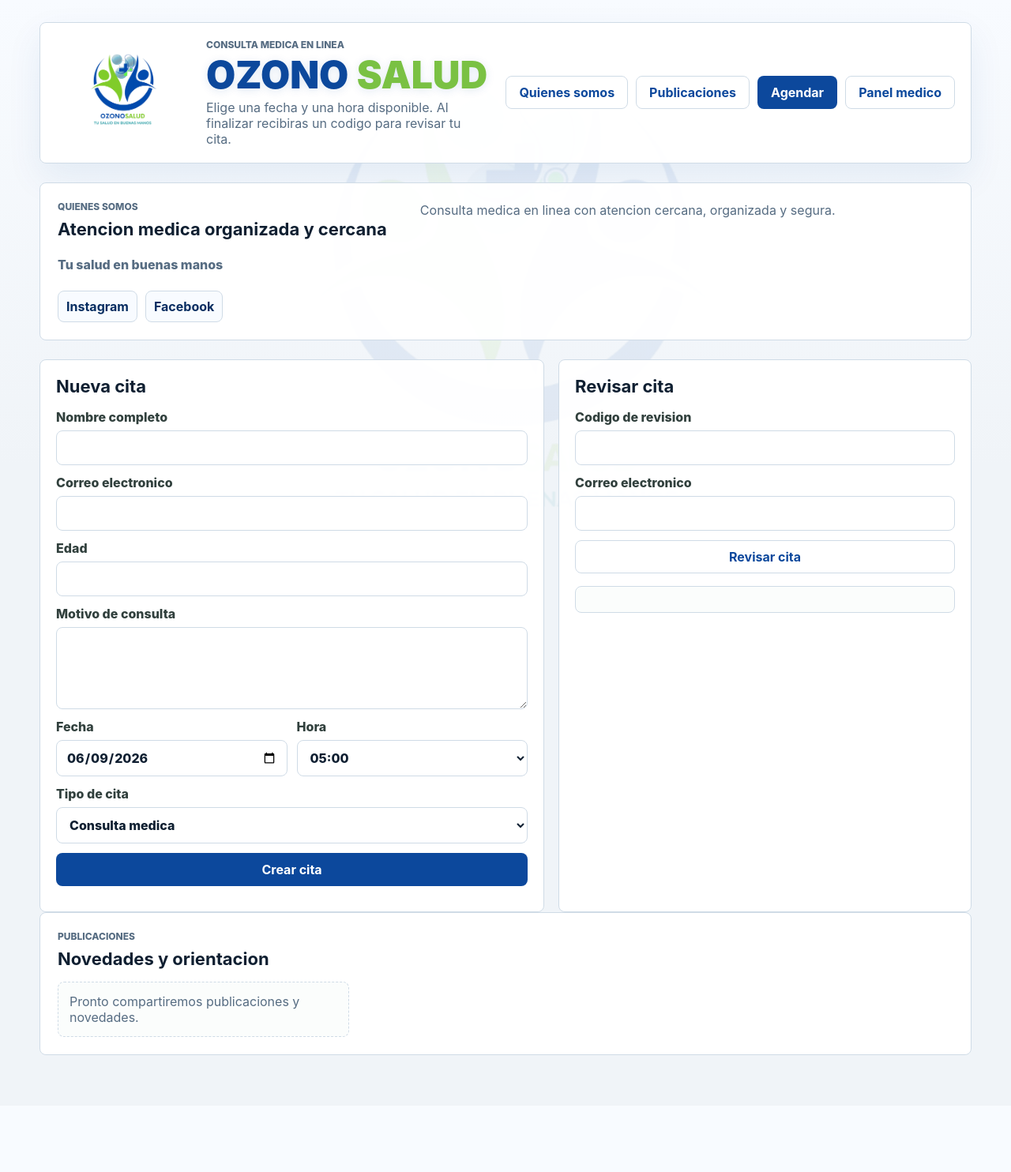
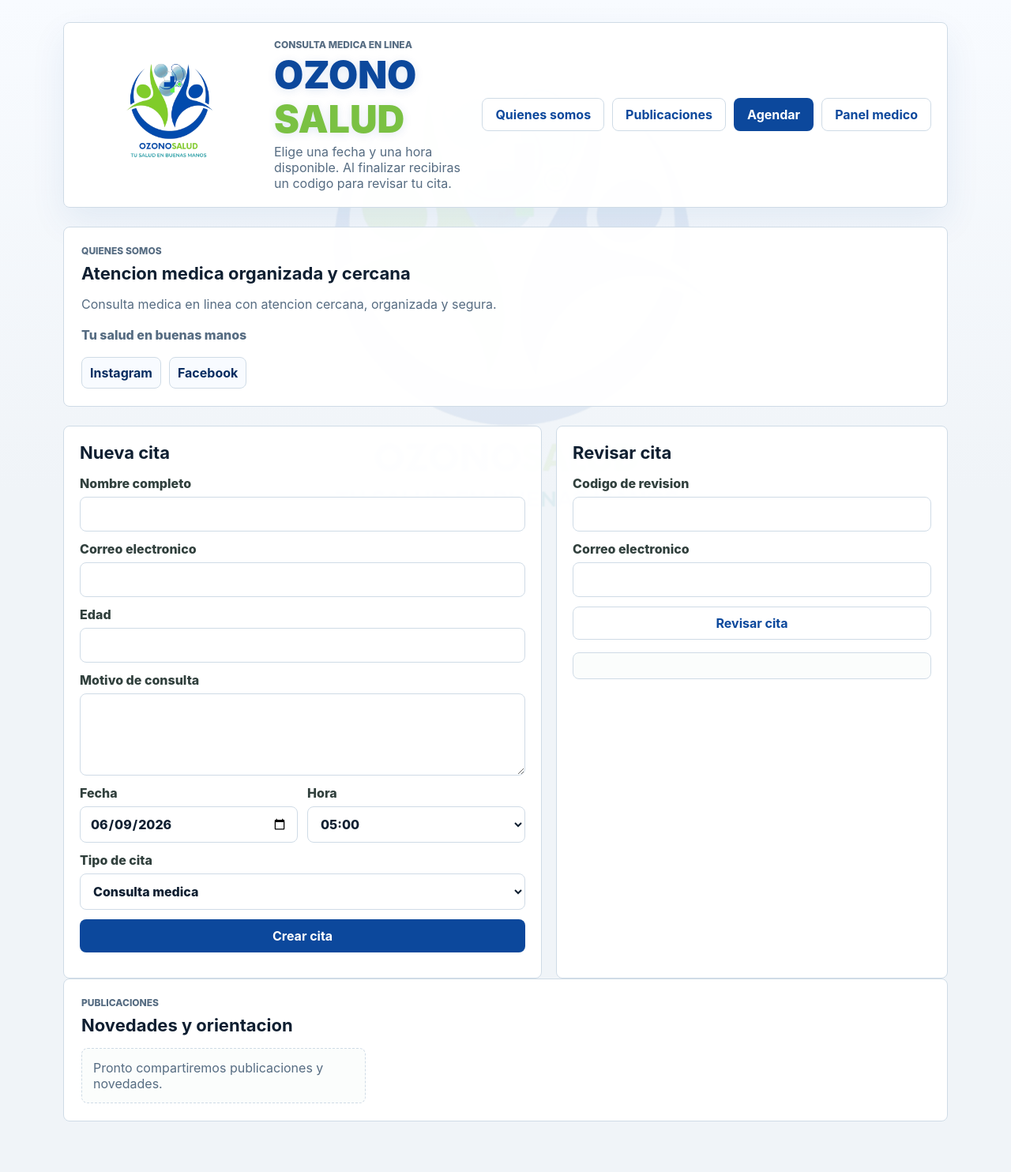
Before and after one commit to ZharickGarcia2005/Ozonosalud, a Django app: page / in a window 1280 px wide. Shown: the whole page at 79% size. Before the commit the page ends 1336 px from the top, so only its background shows below. Run offline with Django 5.2, Linux system fonts and the light colour scheme; data comes from the database, SQL or seed files in the repository; data that the repository does not hold is empty.

Commit message:
Enlarge logo and tighten public layout

```diff
--- a/static/styles.css
+++ b/static/styles.css
@@ -71,7 +71,7 @@ button {
 }
 
 .public-shell {
-  width: min(1180px, calc(100vw - 32px));
+  width: min(1120px, calc(100vw - 32px));
   margin: 0 auto;
   padding: 28px 0 40px;
 }
@@ -90,8 +90,8 @@ button {
 }
 
 .public-header img {
-  width: 168px;
-  height: 132px;
+  width: 224px;
+  height: 176px;
   object-fit: contain;
 }
 
@@ -158,8 +158,8 @@ button {
 
 .about-band {
   display: grid;
-  grid-template-columns: 0.65fr 1fr;
-  gap: 20px;
+  grid-template-columns: 1fr;
+  gap: 14px;
   align-items: start;
 }
 
@@ -206,7 +206,7 @@ button {
 
 .publication-grid {
   display: grid;
-  grid-template-columns: repeat(3, minmax(0, 1fr));
+  grid-template-columns: repeat(auto-fit, minmax(280px, 360px));
   gap: 14px;
   margin-top: 16px;
 }
@@ -285,8 +285,8 @@ button {
 }
 
 .staff-sidebar img {
-  width: 176px;
-  height: 136px;
+  width: 216px;
+  height: 168px;
   object-fit: contain;
   display: block;
   margin: 0 auto 22px;
@@ -795,8 +795,8 @@ h2 {
 }
 
 .auth-panel img {
-  width: 168px;
-  height: 132px;
+  width: 204px;
+  height: 160px;
   object-fit: contain;
 }
 
@@ -1479,8 +1479,8 @@ menu {
   }
 
   .public-header img {
-    width: 132px;
-    height: 104px;
+    width: 168px;
+    height: 132px;
   }
 
   .topbar,
--- a/templates/doctor_login.html
+++ b/templates/doctor_login.html
@@ -5,7 +5,7 @@
     <meta charset="utf-8" />
     <meta name="viewport" content="width=device-width, initial-scale=1" />
     <title>Ingreso medico | OZONO SALUD</title>
-    <link rel="stylesheet" href="{% static 'styles.css' %}?v=9" />
+    <link rel="stylesheet" href="{% static 'styles.css' %}?v=10" />
   </head>
   <body class="public-page">
     <main class="auth-shell">
--- a/templates/doctor_panel.html
+++ b/templates/doctor_panel.html
@@ -5,7 +5,7 @@
     <meta charset="utf-8" />
     <meta name="viewport" content="width=device-width, initial-scale=1" />
     <title>Panel medico | OZONO SALUD</title>
-    <link rel="stylesheet" href="{% static 'styles.css' %}?v=9" />
+    <link rel="stylesheet" href="{% static 'styles.css' %}?v=10" />
   </head>
   <body
     class="staff-page"
--- a/templates/index.html
+++ b/templates/index.html
@@ -5,7 +5,7 @@
     <meta charset="utf-8" />
     <meta name="viewport" content="width=device-width, initial-scale=1" />
     <title>OZONO SALUD | Agendar cita</title>
-    <link rel="stylesheet" href="{% static 'styles.css' %}?v=9" />
+    <link rel="stylesheet" href="{% static 'styles.css' %}?v=10" />
   </head>
   <body class="public-page" style="--watermark-url: url('{{ profile.watermark_src }}');">
     <main class="public-shell">
--- a/templates/panel_publication_form.html
+++ b/templates/panel_publication_form.html
@@ -5,7 +5,7 @@
     <meta charset="utf-8" />
     <meta name="viewport" content="width=device-width, initial-scale=1" />
     <title>{{ title }} | OZONO SALUD</title>
-    <link rel="stylesheet" href="{% static 'styles.css' %}?v=9" />
+    <link rel="stylesheet" href="{% static 'styles.css' %}?v=10" />
   </head>
   <body class="staff-page" style="--watermark-url: url('{{ profile.watermark_src }}');">
     <div class="staff-shell">
--- a/templates/panel_publications.html
+++ b/templates/panel_publications.html
@@ -5,7 +5,7 @@
     <meta charset="utf-8" />
     <meta name="viewport" content="width=device-width, initial-scale=1" />
     <title>Publicaciones | OZONO SALUD</title>
-    <link rel="stylesheet" href="{% static 'styles.css' %}?v=9" />
+    <link rel="stylesheet" href="{% static 'styles.css' %}?v=10" />
   </head>
   <body class="staff-page" style="--watermark-url: url('{{ profile.watermark_src }}');">
     <div class="staff-shell">
--- a/templates/panel_site_settings.html
+++ b/templates/panel_site_settings.html
@@ -5,7 +5,7 @@
     <meta charset="utf-8" />
     <meta name="viewport" content="width=device-width, initial-scale=1" />
     <title>Configurar sitio | OZONO SALUD</title>
-    <link rel="stylesheet" href="{% static 'styles.css' %}?v=9" />
+    <link rel="stylesheet" href="{% static 'styles.css' %}?v=10" />
   </head>
   <body class="staff-page" style="--watermark-url: url('{{ profile.watermark_src }}');">
     <div class="staff-shell">
--- a/templates/publication_detail.html
+++ b/templates/publication_detail.html
@@ -5,7 +5,7 @@
     <meta charset="utf-8" />
     <meta name="viewport" content="width=device-width, initial-scale=1" />
     <title>{{ publication.title }} | OZONO SALUD</title>
-    <link rel="stylesheet" href="{% static 'styles.css' %}?v=9" />
+    <link rel="stylesheet" href="{% static 'styles.css' %}?v=10" />
   </head>
   <body class="public-page" style="--watermark-url: url('{{ profile.watermark_src }}');">
     <main class="public-shell">
```
